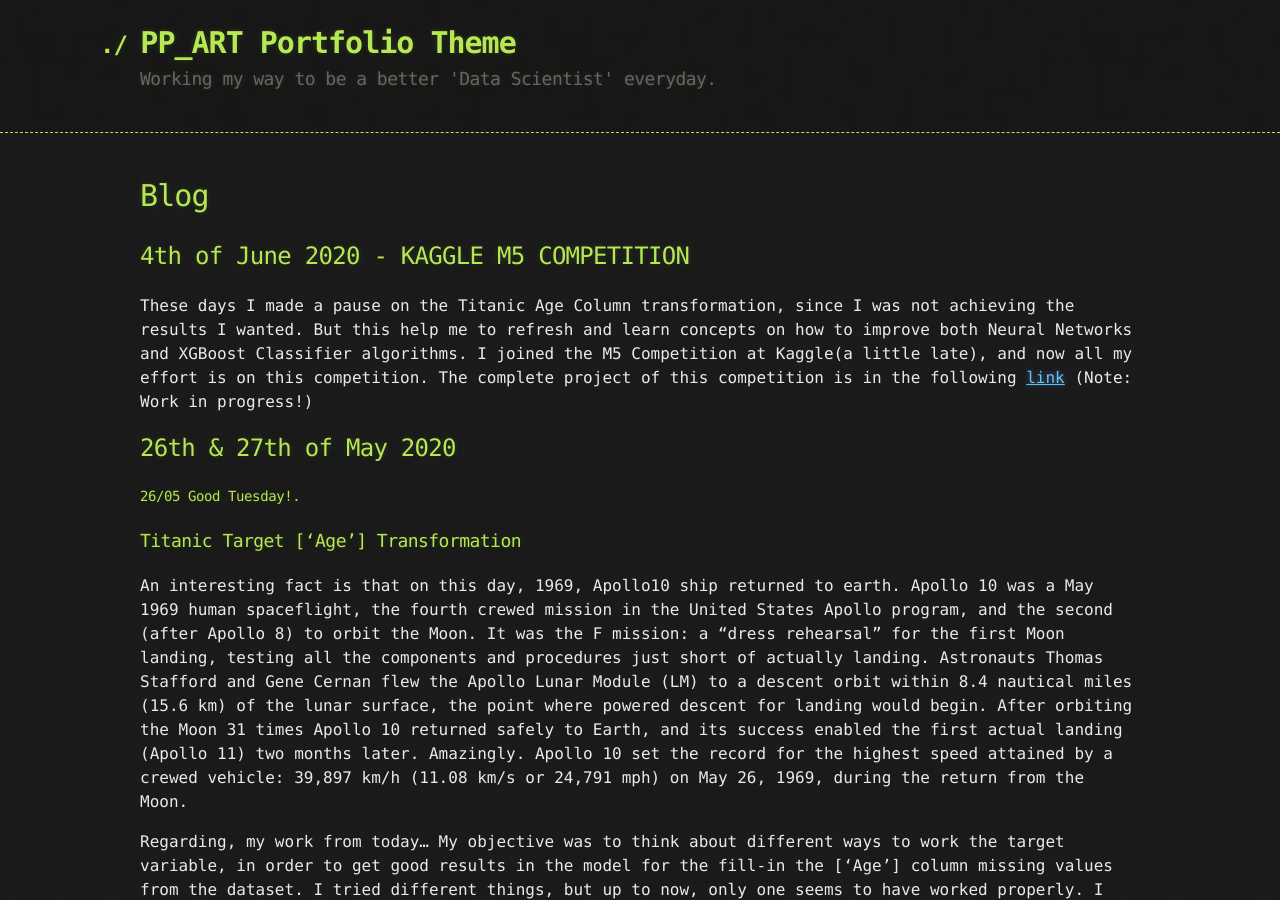
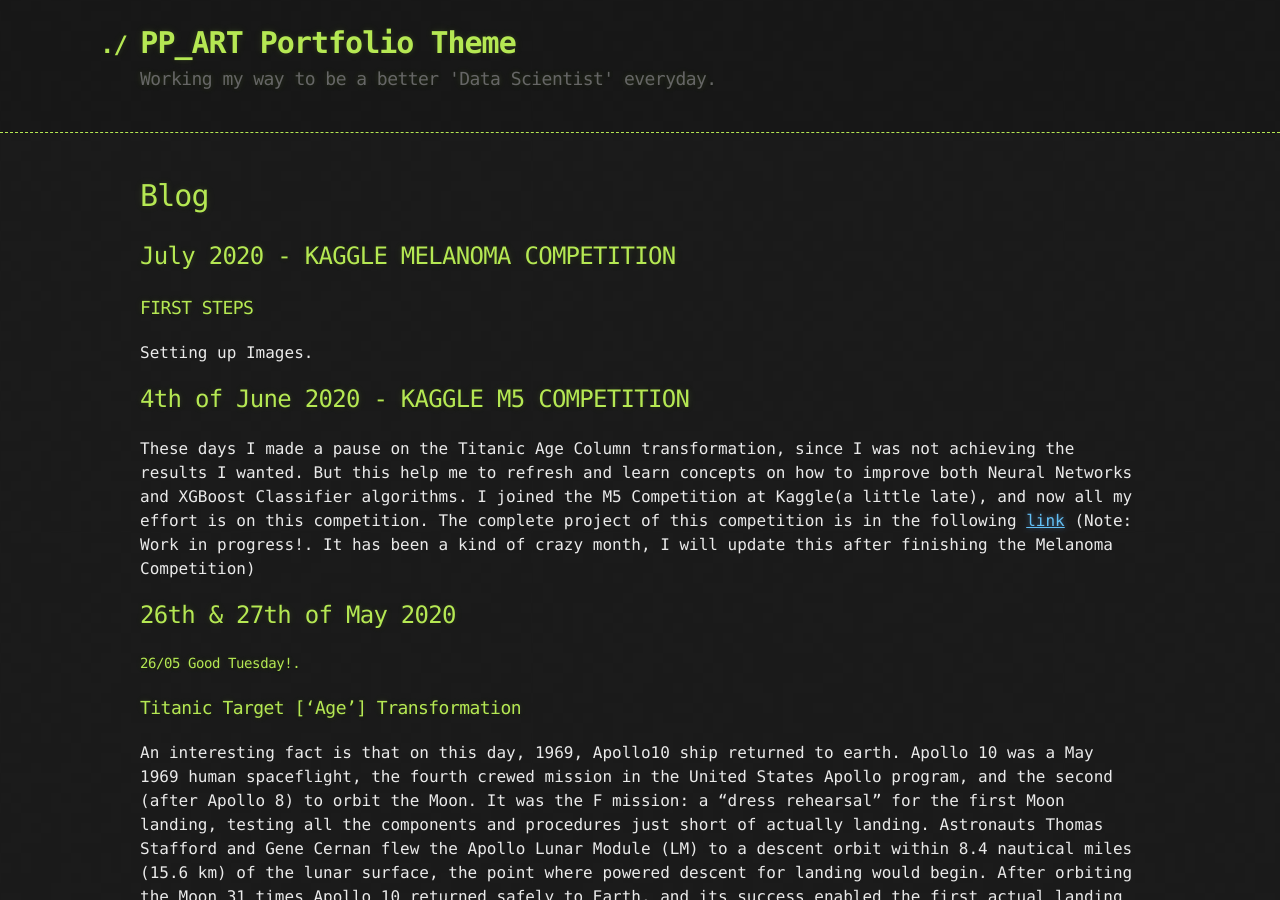
Before and after one commit to PaulB86UK/PP_ART, a Jekyll site: the page built from docs/Blog.md, in a window 1280 px wide and 900 px high. Built offline with Jekyll 4.4.1, drawn with Linux system fonts in a browser that asks for light colours; our own code applies the rules of GitHub Pages for plain Markdown files.

Commit message:
Update Blog.md
Melanoma

```diff
--- a/docs/Blog.md
+++ b/docs/Blog.md
@@ -4,8 +4,12 @@
 ---
 
 # Blog
+## July 2020 - KAGGLE MELANOMA COMPETITION
+### FIRST STEPS
+Setting up Images.
+
 ## 4th of June 2020 - KAGGLE M5 COMPETITION
-These days I made a pause on the Titanic Age Column transformation, since I was not achieving the results I wanted. But this help me to refresh and learn concepts on how to improve both Neural Networks and XGBoost Classifier algorithms. I joined the M5 Competition at Kaggle(a little late), and now all my effort is on this competition. The complete project of this competition is in the following [link](https://paulb86uk.github.io/PP_ART.github.io/2020/M5/Main) (Note:  Work in progress!)
+These days I made a pause on the Titanic Age Column transformation, since I was not achieving the results I wanted. But this help me to refresh and learn concepts on how to improve both Neural Networks and XGBoost Classifier algorithms. I joined the M5 Competition at Kaggle(a little late), and now all my effort is on this competition. The complete project of this competition is in the following [link](https://paulb86uk.github.io/PP_ART.github.io/2020/M5/Main) (Note:  Work in progress!. It has been a kind of crazy month, I will update this after finishing the Melanoma Competition)
 
 
 ## 26th & 27th of May 2020
```
